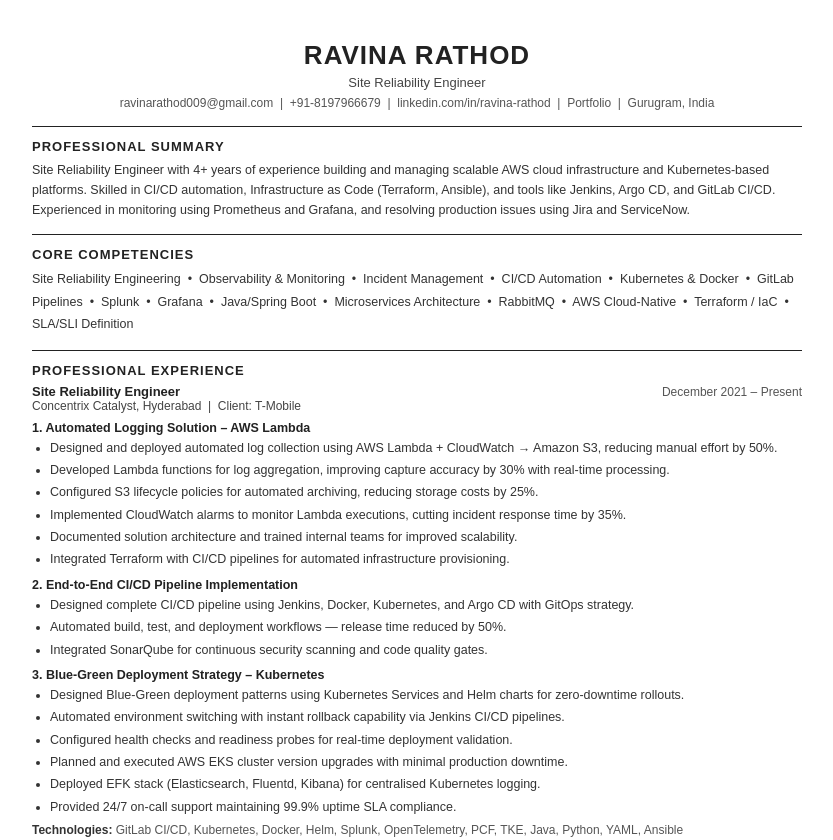
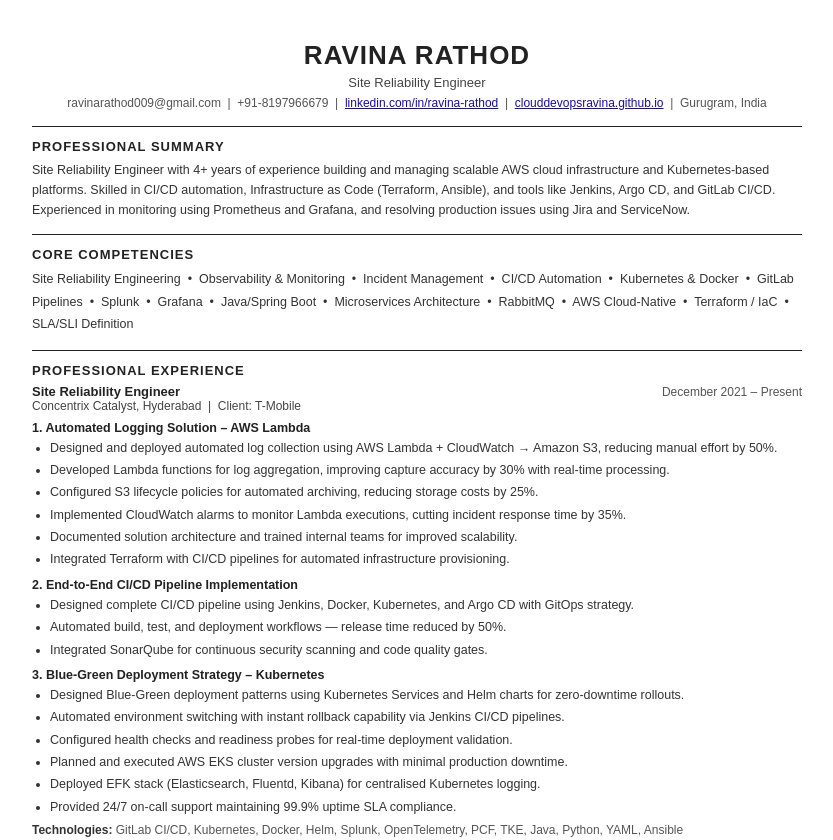
Before and after one commit to CloudDevopsRavina/my_profile_ravina_Rathod, a plain HTML site: page index.html in a window 1280 px wide. Shown: the top 840 px of the page, without its empty margins (223-1056 px from the left). Drawn offline with Linux system fonts and the light colour scheme.

Commit message:
Update index.html

```diff
--- a/index.html
+++ b/index.html
@@ -22,7 +22,7 @@
   .header h1 { font-size: 26px; letter-spacing: 1px; margin-bottom: 4px; }
   .header p { font-size: 13px; color: #444; margin-bottom: 6px; }
   .header .contact { font-size: 12px; color: #555; }
-  .header .contact a { color: #555; text-decoration: none; }
+  .header .contact a { color: #1a0dab; text-decoration: underline; }
 
   hr { border: none; border-top: 1.5px solid #222; margin: 12px 0; }
   .thin-hr { border-top: 1px solid #ccc; margin: 8px 0; }
@@ -85,8 +85,8 @@
     <p>Site Reliability Engineer</p>
     <div class="contact">
       ravinarathod009@gmail.com &nbsp;|&nbsp; +91-8197966679 &nbsp;|&nbsp;
-      <a href="https://linkedin.com/in/ravina-rathod">linkedin.com/in/ravina-rathod</a> &nbsp;|&nbsp;
-      <a href="https://clouddevopsravina.github.io/my_profile_ravina_Rathod">Portfolio</a> &nbsp;|&nbsp;
+      <a href="https://linkedin.com/in/ravina-rathod" target="_blank">linkedin.com/in/ravina-rathod</a> &nbsp;|&nbsp;
+      <a href="https://clouddevopsravina.github.io/my_profile_ravina_Rathod/" target="_blank">clouddevopsravina.github.io</a> &nbsp;|&nbsp;
       Gurugram, India
     </div>
   </div>
```
